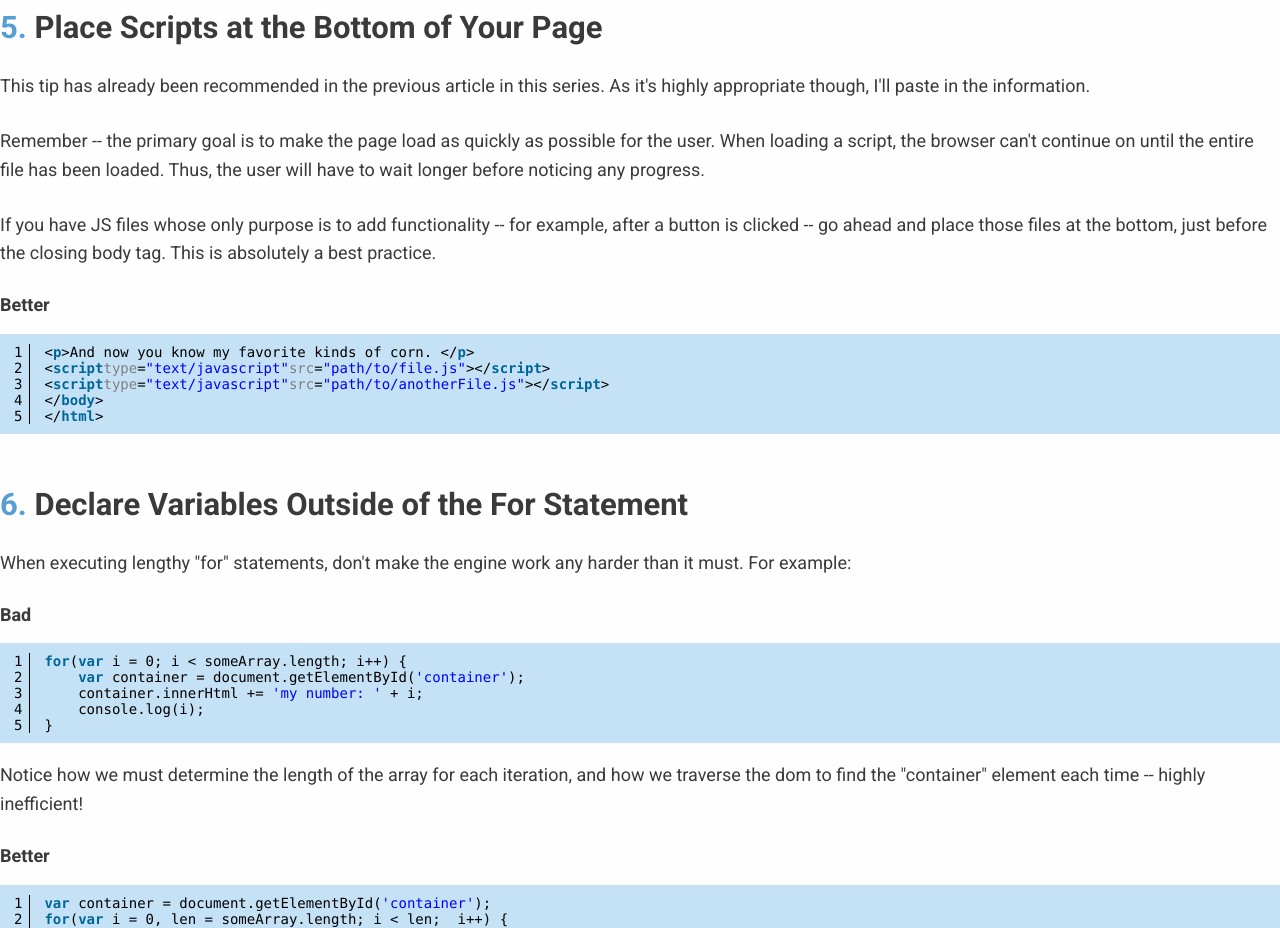
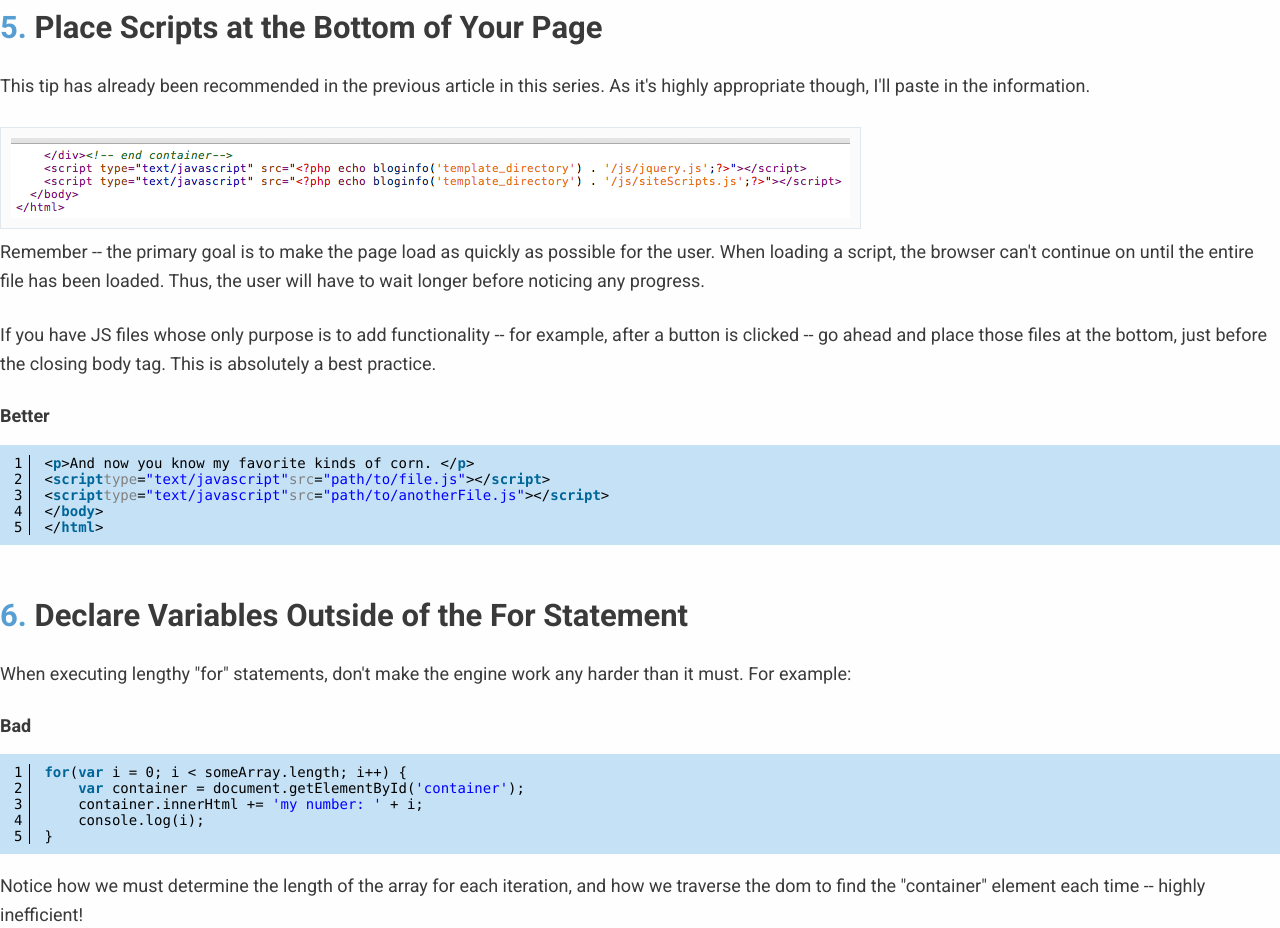
Before and after one commit to Books-Collection/js-best-practices, a plain HTML site: page index.html in a window 1280 px wide. Shown: the part 2160-3088 px from the top of the page. Drawn offline with Linux system fonts and the light colour scheme.

Commit message:
Add files via upload

```diff
--- a/index.html
+++ b/index.html
@@ -200,6 +200,7 @@
 								<span class="sectionnum">5.</span> Place Scripts at the Bottom of Your Page
 							</h2>
 							<p>This tip has already been recommended in the previous article in this series. As it's highly appropriate though, I'll paste in the information.</p>
+							<img src="assets/images/js_bottom.png" />
 							<p>Remember -- the primary goal is to make the page load as quickly as possible for the user. When loading a script, the browser can't continue on until the entire file has been loaded. Thus, the user will have to wait longer before noticing any progress.</p>
 							<p>If you have JS files whose only purpose is to add functionality -- for example, after a button is clicked -- go ahead and place those files at the bottom, just before the closing body tag. This is absolutely a best practice.</p>
 							<h4 class="nolinks">Better</h4>
```
